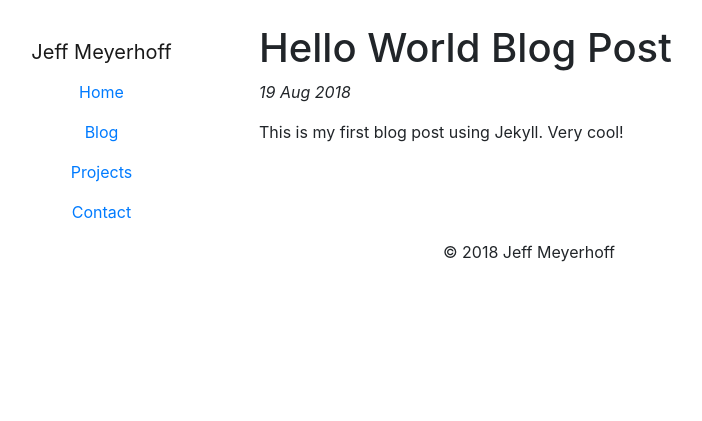
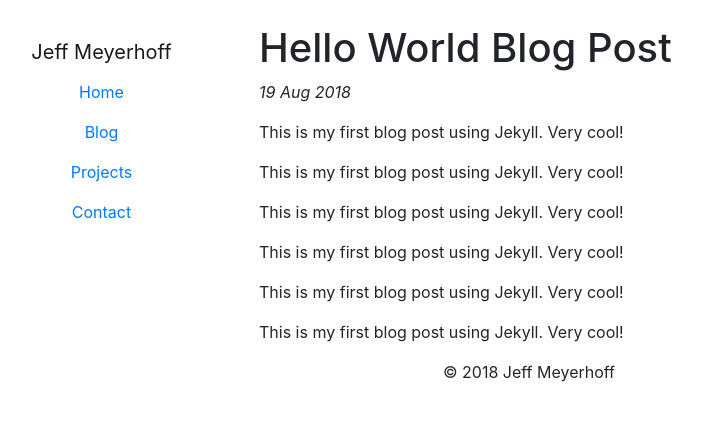
Before and after one commit to jeffington/jeffington.github.io, a Jekyll site: the page built from _posts/2018-8-19-hello-world.md, in a window 1280 px wide. Shown: the top 421 px of the page, without its empty margins (111-813 px from the left). Built offline with Jekyll 4.4.1, drawn with Linux system fonts in a browser that asks for light colours.

Commit message:
Update blog post

```diff
--- a/_posts/2018-8-19-hello-world.md
+++ b/_posts/2018-8-19-hello-world.md
@@ -6,3 +6,13 @@ title: Hello World Blog Post
 ---
 
 This is my first blog post using Jekyll. Very cool!
+
+This is my first blog post using Jekyll. Very cool!
+
+This is my first blog post using Jekyll. Very cool!
+
+This is my first blog post using Jekyll. Very cool!
+
+This is my first blog post using Jekyll. Very cool!
+
+This is my first blog post using Jekyll. Very cool!
```
